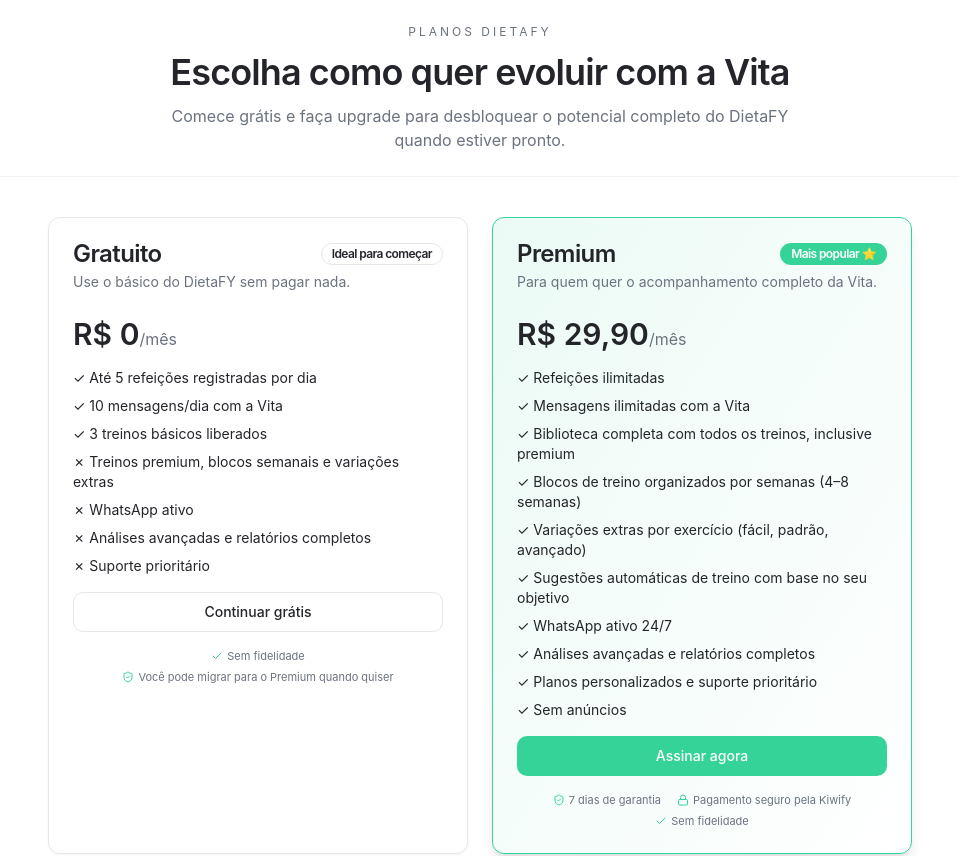
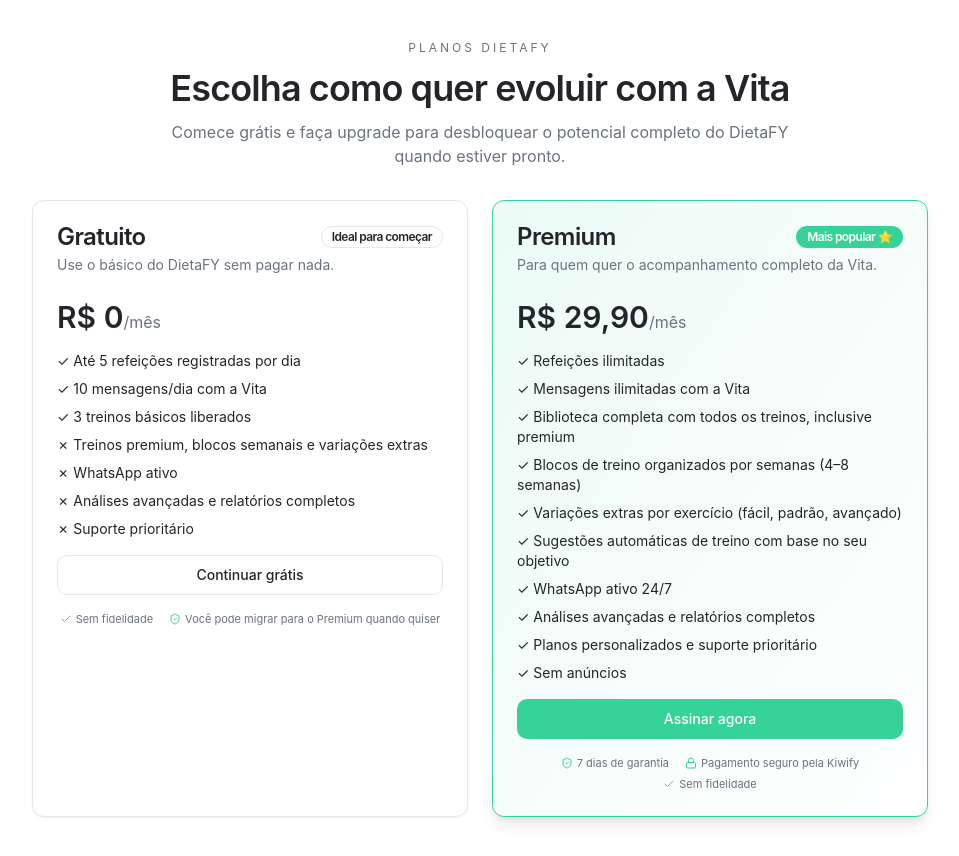
Before and after one commit to fabiocortesmkt/dietafy, a React (Vite) app: page /pricing in a window 1280 px wide. Shown: the top 856 px of the page, without its empty margins (160-1119 px from the left). Built offline with nearby package versions, Linux system fonts and the light colour scheme.

Commit message:
Reverted to commit 895883d02538ede6120e08ce627e277cd0c86d69

```diff
--- a/src/pages/Pricing.tsx
+++ b/src/pages/Pricing.tsx
@@ -36,9 +36,8 @@ const Pricing = () => {
   }, []);
 
   return (
-    <div className="min-h-screen bg-background flex flex-col items-center">
-      <header className="sticky top-0 z-50 w-full bg-background/80 backdrop-blur-xl border-b border-border/50 px-4 py-6">
-        <div className="max-w-3xl mx-auto text-center space-y-3">
+    <div className="min-h-screen bg-background flex flex-col items-center px-4 py-10">
+      <header className="max-w-3xl w-full mb-8 text-center space-y-3">
         <p className="text-xs uppercase tracking-[0.25em] text-muted-foreground">Planos DietaFY</p>
         <h1 className="text-3xl md:text-4xl font-semibold tracking-tight">Escolha como quer evoluir com a Vita</h1>
         <p className="text-sm md:text-base text-muted-foreground max-w-2xl mx-auto">
@@ -53,10 +52,9 @@ const Pricing = () => {
             <Badge variant="outline">Seu plano atual: {planType === "premium" ? "PREMIUM" : "FREE"}</Badge>
           </div>
         )}
-        </div>
       </header>
 
-      <main className="grid gap-6 md:grid-cols-2 max-w-4xl w-full px-4 py-10">
+      <main className="grid gap-6 md:grid-cols-2 max-w-4xl w-full">
         <Card className="border-muted">
           <CardHeader>
             <CardTitle className="flex items-center justify-between">
```
Lines whose indentation alone changed are shown as unchanged.
